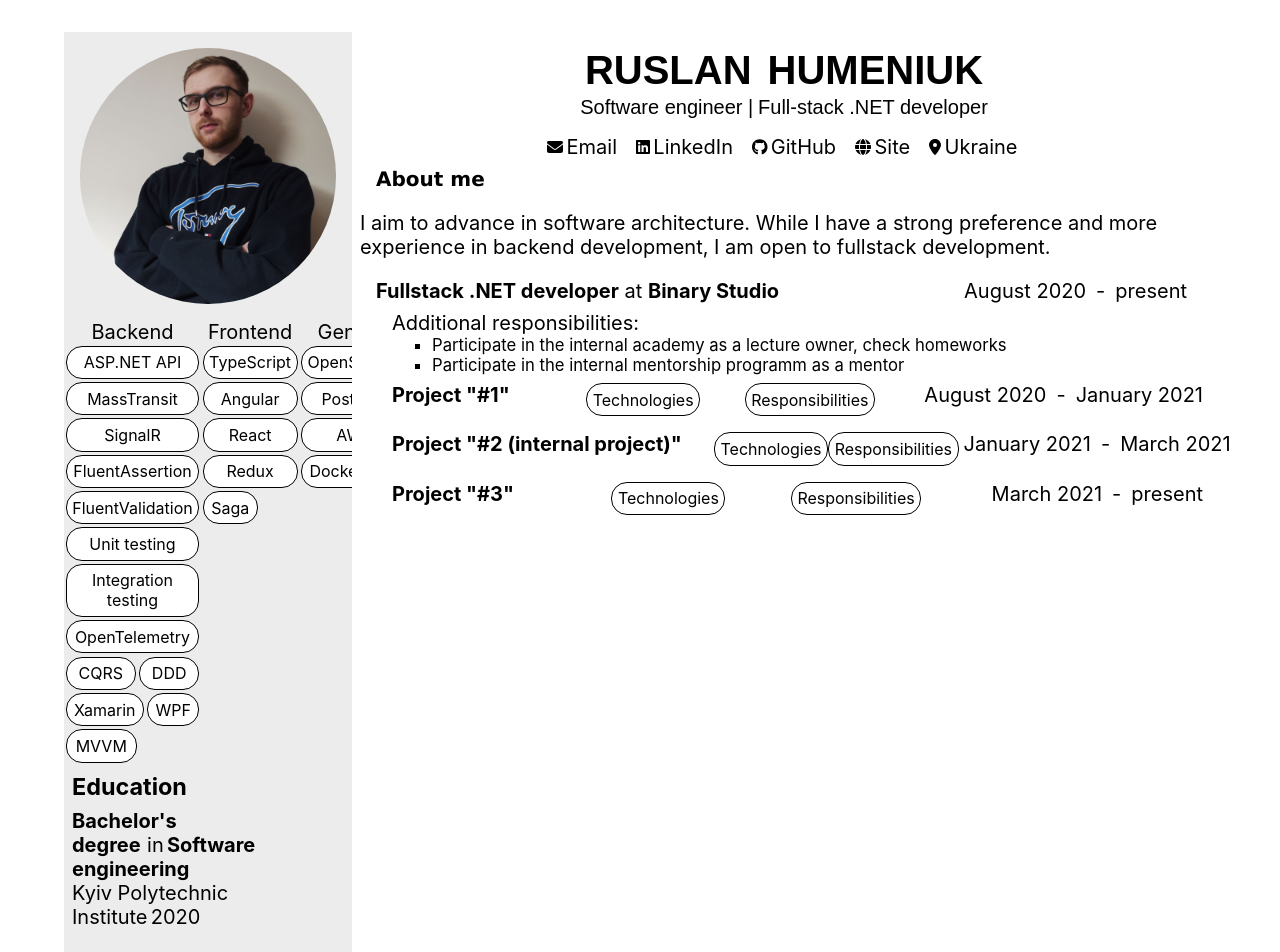
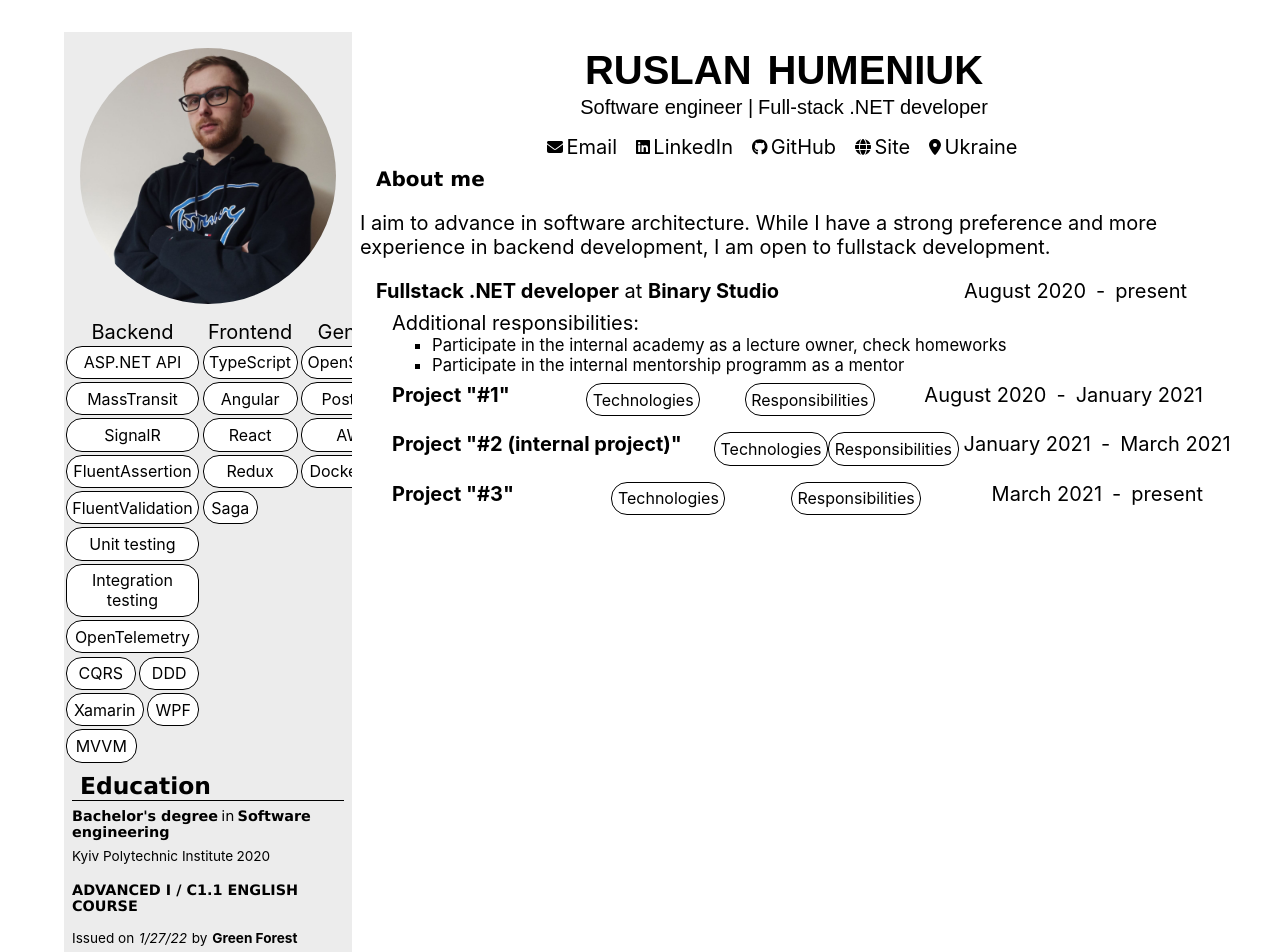
Before and after one commit to rusgumeniuk/portfolio, a React (Create React App) app: page / in a window 1280 px wide. Shown: the top 952 px of the page. Built offline with nearby package versions, Linux system fonts and the light colour scheme.

Commit message:
feat: update Education styles, add "hint"

```diff
--- a/src/components/education/Education.css
+++ b/src/components/education/Education.css
@@ -1,32 +1,51 @@
-.education {
-  margin: 0.5rem;
-}
-
 h3,
 h4 {
   margin-top: 0.5rem;
   margin-bottom: 0;
 }
 
-.full-name {
-  display: none;
-}
-
-.insitution {
-  display: inline-block;
-  padding-left: 0.5rem;
-}
-
-.insitution:hover .full-name {
-  display: block;
+.diplomas {
+  margin-top: 0.5rem;
 }
 
 .diploma {
-  margin: 0.5rem 0;
+  margin: 0 0.2rem 0.5rem 0.5rem;
+}
 
-  * {
-    margin-right: 0.2rem;
-  }
+.diploma-main {
+  display: inline-block;
+}
+
+.diploma-main > span:not(:last-child) {
+  margin-right: 0.2rem;
+}
+
+.diploma-details {
+  display: inline-block;
+  position: relative;
+}
+
+.diploma-details > span:not(:last-child) {
+  margin-right: 0.2rem;
+}
+
+.hint {
+  position: absolute;
+  top: -100%;
+  right: -150%;
+
+  background-color: lightblue;
+  padding: 0.2rem;
+  border: 1px solid black;
+  border-radius: 0.5rem;
+
+  text-wrap: nowrap;
+  visibility: hidden;
+  font-size: 0.8rem;
+}
+
+.diploma-details:hover .hint {
+  visibility: visible;
 }
 
 .certificates {
@@ -35,7 +54,7 @@ h4 {
 }
 
 .certificate {
-  margin: 0.5rem 0;
+  margin: 0 0.2rem 0.5rem 0.5rem;
 }
 
 .certificate-title > a {
@@ -46,12 +65,22 @@ h4 {
 .certificate-issuer {
   display: flex;
   flex-wrap: wrap;
-  padding-left: 0.5rem;
 
   span {
     margin-right: 0.3rem;
     flex-shrink: 0;
   }
+}
+
+.diploma-main.title,
+.certificate-title.title {
+  font-size: 0.9rem;
+  margin: 0;
+}
+
+.diploma-details,
+.certificate-issuer {
+  font-size: 0.85rem;
 }
 
 @media screen and (max-width: 1490px) {
--- a/src/components/education/Education.tsx
+++ b/src/components/education/Education.tsx
@@ -1,4 +1,5 @@
 import { FC } from 'react';
+import Divider from '../shared/divider/Divider';
 import { Certificates, Diplomas } from './data';
 import './Education.css';
 
@@ -8,11 +9,12 @@ const Education: FC = () => {
 
   return (
     <div className="education">
-      <h3>Education</h3>
+      <h3 className="title">Education</h3>
+      <Divider />
       <div className="diplomas">
         {Diplomas.map((diploma, i) => (
           <div className="diploma" key={i}>
-            <div className="diploma-head">
+            <div className="diploma-main title">
               <span className="qualification">
                 <strong>{diploma.qualification}</strong>
               </span>
@@ -21,13 +23,15 @@ const Education: FC = () => {
                 <strong>{diploma.subject}</strong>
               </span>
             </div>
-            <div className="insitution">
+            <div className="diploma-details">
               <span className="short-name">
                 {diploma.institution.shortName}
               </span>
-              <span className="full-name">
-                ({diploma.institution.fullName})
-              </span>
+              <div className="hint">
+                <span className="full-name">
+                  {diploma.institution.fullName}
+                </span>
+              </div>
               <span>{diploma.completionYear}</span>
             </div>
           </div>
@@ -36,13 +40,13 @@ const Education: FC = () => {
       <div className="certificates">
         {Certificates.map((certificate, i) => (
           <div className="certificate" key={i}>
-            <div className="certificate-title">
+            <div className="certificate-title title">
               <a href={certificate.link}>
                 <h4>{certificate.title}</h4>
               </a>
             </div>
             <div className="certificate-issuer">
-              <span>Issued on:</span>
+              <span>Issued on</span>
               <span className="date">
                 <em>{formatDate(certificate.issuedOn)}</em>
               </span>
--- a/src/components/education/data.ts
+++ b/src/components/education/data.ts
@@ -28,7 +28,7 @@ export const Diplomas: Diploma[] = [
     institution: {
       shortName: 'Kyiv Polytechnic Institute',
       fullName:
-        'National Technical University of Ukraine "Igor Sikorsky Kyiv Polytechnic Institute',
+        'National Technical University of Ukraine "Igor Sikorsky Kyiv Polytechnic Institute"',
     },
   },
 ];
```
